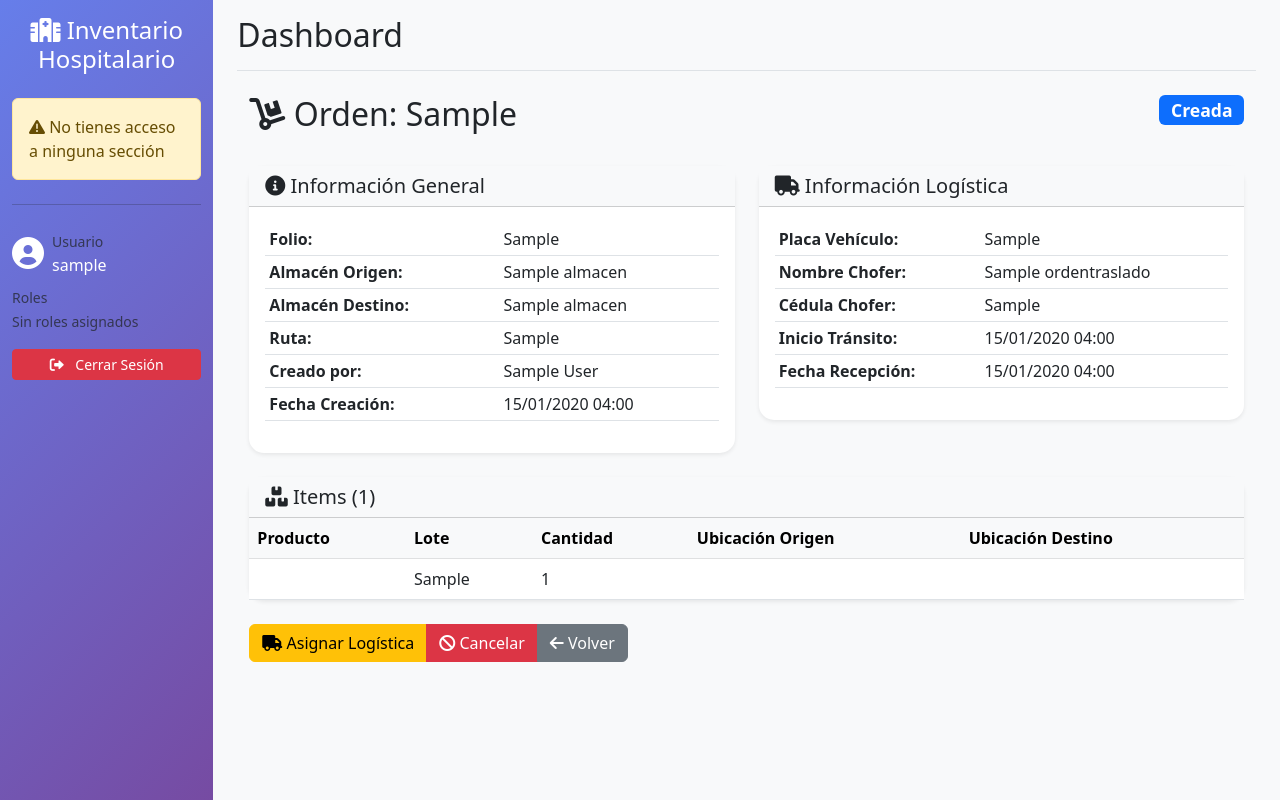
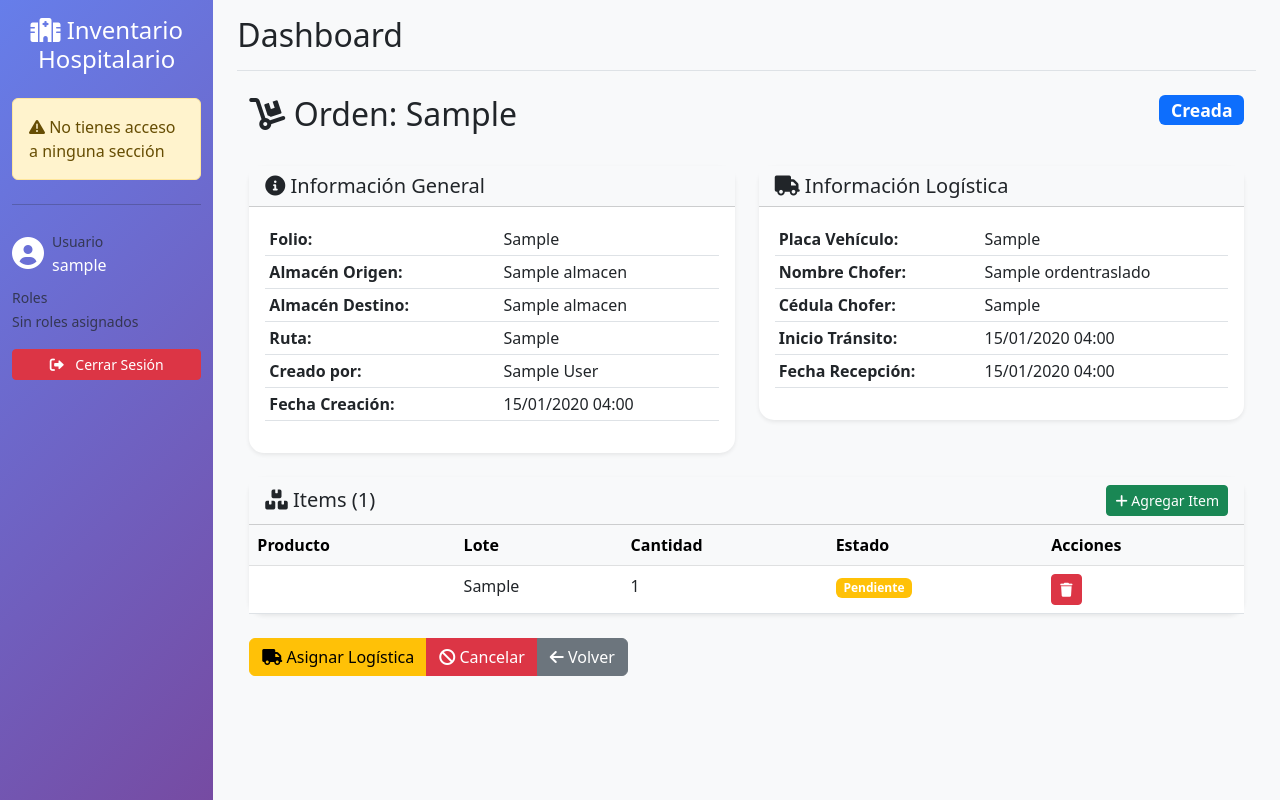
Before and after one commit to saea98/inventario_hospitalario, a Django app: page /logistica/traslados/1/ in a window 1280 px wide. Run offline with Django 4.2, Linux system fonts and the light colour scheme; a user stored in the database is signed in; tables that the repository leaves empty hold one stand-in row (values such as "Sample post"); parts of the project's set-up code (start-up, migrations or seed data) failed here and were passed over; some libraries are stand-ins or nearby versions.

Commit message:
Agregar botones de agregar items y validar llegada en plantilla de detalle de traslado

```diff
--- a/templates/inventario/traslados/detalle.html
+++ b/templates/inventario/traslados/detalle.html
@@ -105,8 +105,19 @@
 
     <!-- Items del Traslado -->
     <div class="card mb-4">
-        <div class="card-header bg-light">
+        <div class="card-header bg-light d-flex justify-content-between align-items-center">
             <h5 class="mb-0"><i class="fas fa-boxes"></i> Items ({{ total_items }})</h5>
+            <div>
+                {% if orden.estado == 'creada' %}
+                <a href="{% url 'logistica:agregar_item_traslado' orden.pk %}" class="btn btn-sm btn-success">
+                    <i class="fas fa-plus"></i> Agregar Item
+                </a>
+                {% elif orden.estado == 'en_transito' %}
+                <a href="{% url 'logistica:validar_llegada_traslado' orden.pk %}" class="btn btn-sm btn-info">
+                    <i class="fas fa-check-circle"></i> Validar Llegada
+                </a>
+                {% endif %}
+            </div>
         </div>
         <div class="table-responsive">
             <table class="table table-hover mb-0">
@@ -115,8 +126,8 @@
                         <th>Producto</th>
                         <th>Lote</th>
                         <th>Cantidad</th>
-                        <th>Ubicación Origen</th>
-                        <th>Ubicación Destino</th>
+                        <th>Estado</th>
+                        <th>Acciones</th>
                     </tr>
                 </thead>
                 <tbody>
@@ -125,8 +136,22 @@
                         <td>{{ item.lote.producto.nombre }}</td>
                         <td>{{ item.lote.numero_lote }}</td>
                         <td>{{ item.cantidad }}</td>
-                        <td>{{ item.ubicacion_origen.codigo_ubicacion }}</td>
-                        <td>{{ item.ubicacion_destino.codigo_ubicacion }}</td>
+                        <td>
+                            {% if item.estado == 'pendiente' %}
+                                <span class="badge bg-warning">Pendiente</span>
+                            {% elif item.estado == 'recibido' %}
+                                <span class="badge bg-success">Recibido</span>
+                            {% else %}
+                                <span class="badge bg-secondary">{{ item.estado }}</span>
+                            {% endif %}
+                        </td>
+                        <td>
+                            {% if orden.estado == 'creada' %}
+                            <a href="{% url 'logistica:eliminar_item_traslado' orden.pk item.id %}" class="btn btn-sm btn-danger">
+                                <i class="fas fa-trash"></i>
+                            </a>
+                            {% endif %}
+                        </td>
                     </tr>
                     {% empty %}
                     <tr>
```
